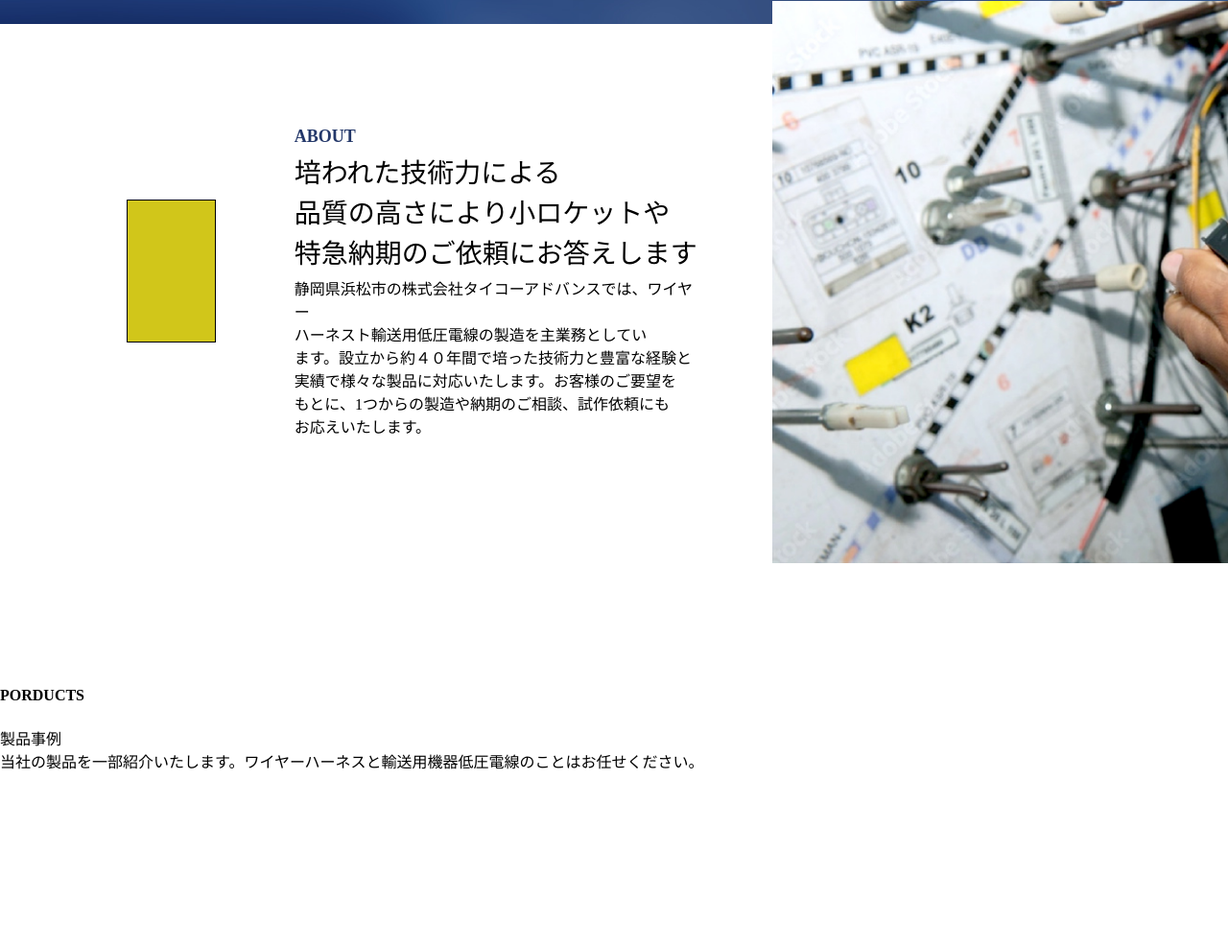
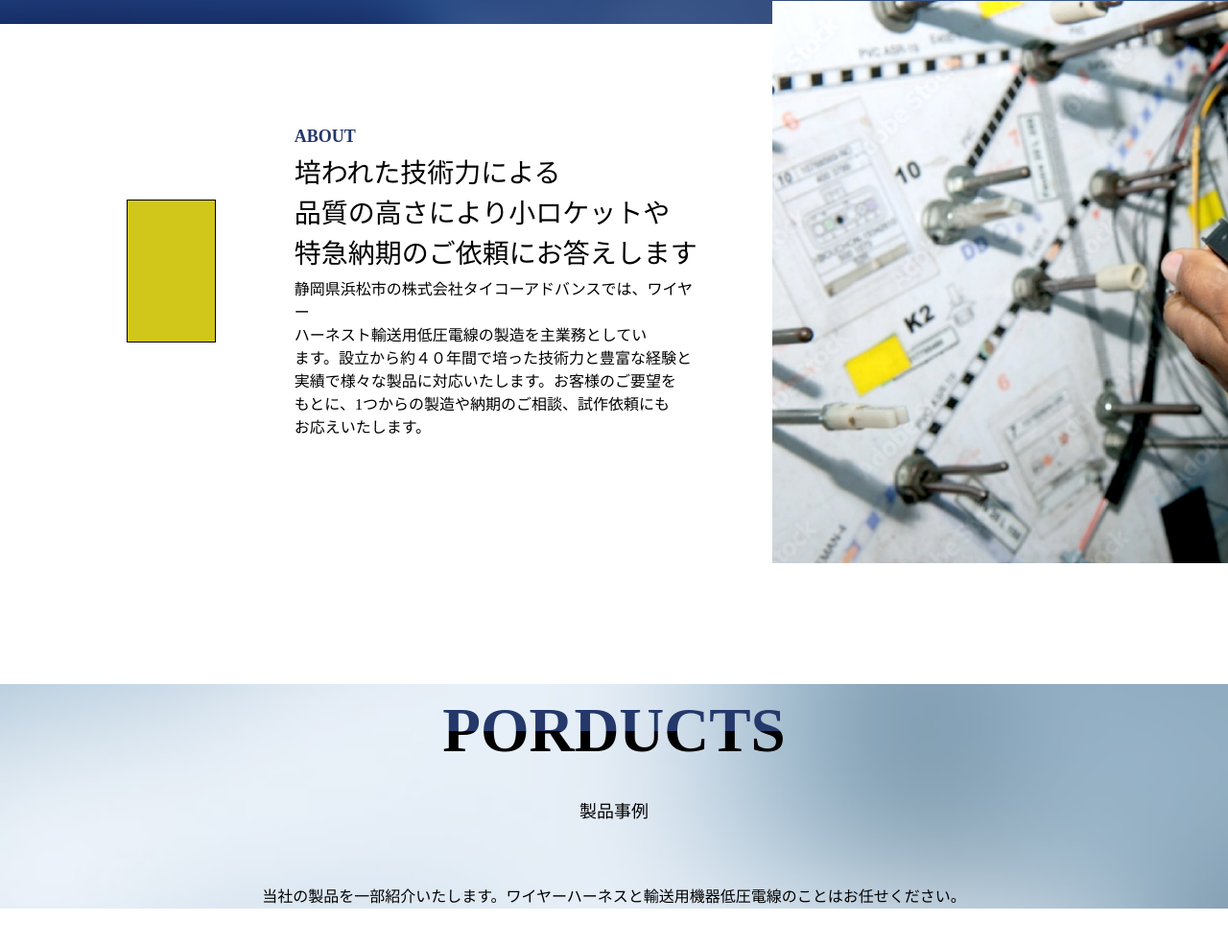
Before and after one commit to yasu7311/Taiko-advance, a website: page index.html in a window 1280 px wide. Shown: the part 641-1626 px from the top of the page at 96% size. Drawn offline with Linux system fonts and the light colour scheme.

Commit message:
各種修正及びコーディングを実施した

```diff
--- a/index.html
+++ b/index.html
@@ -82,7 +82,7 @@
       <div class="products__title__sub">製品事例</div>
       <p class="products__text">当社の製品を一部紹介いたします。ワイヤーハーネスと輸送用機器低圧電線のことはお任せください。</p>
     </div>
-    <div class="products__frexbox">
+    <div class="products__flexbox">
       <div class="prodcuts__list">
         <div class="products__item">
           <img src="img/products_01.png" alt="ヘッドライト用ハーネス">
--- a/sass/_main.scss
+++ b/sass/_main.scss
@@ -1,4 +1,6 @@
 .about {
+  max-width: 1920px;
+  width: 100%;
   position: relative;
   top: 7.61%;
   left: 23.96%;
--- a/sass/_products.scss
+++ b/sass/_products.scss
@@ -1,8 +1,17 @@
-.products__title {
+.products {
+  max-width: 1920px;
+  width: 100%;
+  background-image: url(../img/products_bg.jpg);
+  background-size: cover;
+  background-position: center;
+  background-repeat: no-repeat;
+  }
+  .products__title {
+  text-align: center;
   &__main {
     margin-top: 119px;
     font-size: 4.0625rem;
-    background: linear-gradient(#24386a 50%, #000 50%)
+    background: linear-gradient(#24386a 50%, #000 50%);
     -webkit-background-clip: text;
     -webkit-text-fill-color: transparent;
     white_space:nowrap;
@@ -11,4 +20,7 @@
     margin-top: 22px;
     font-size: 1.125rem;
     }
+  .products__text {
+    margin-top: 63px;
   }
+}
```
Also changed, not shown: css/style.css, 1 other file.
